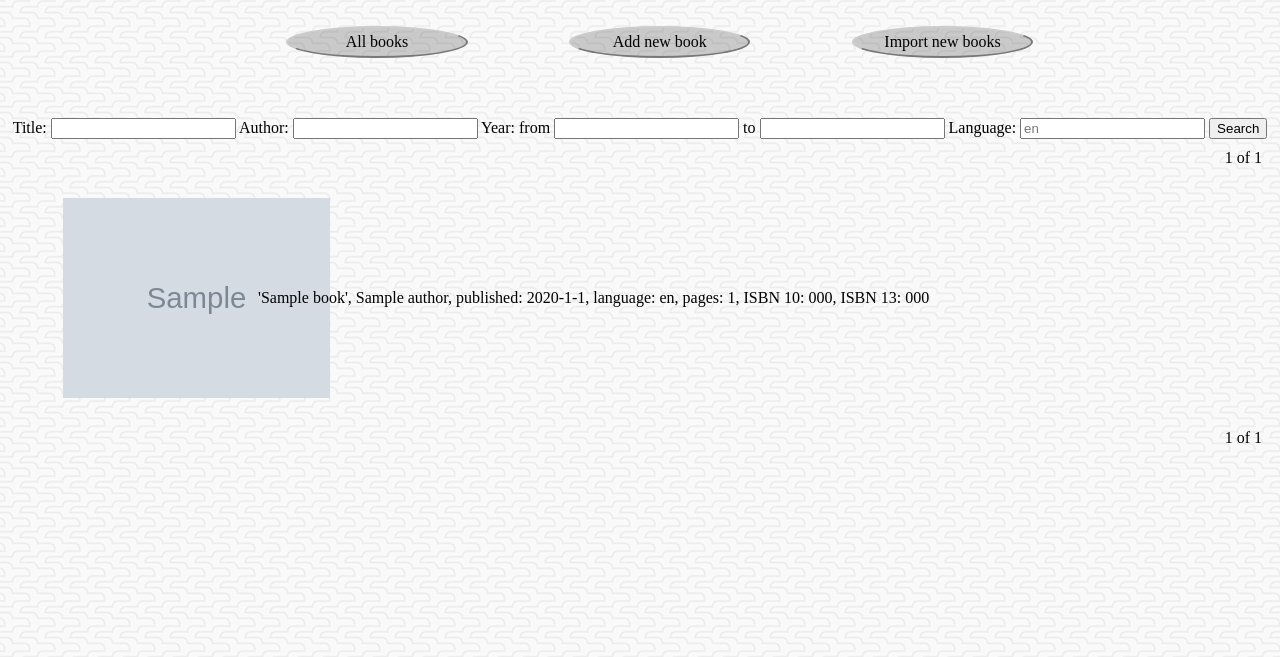
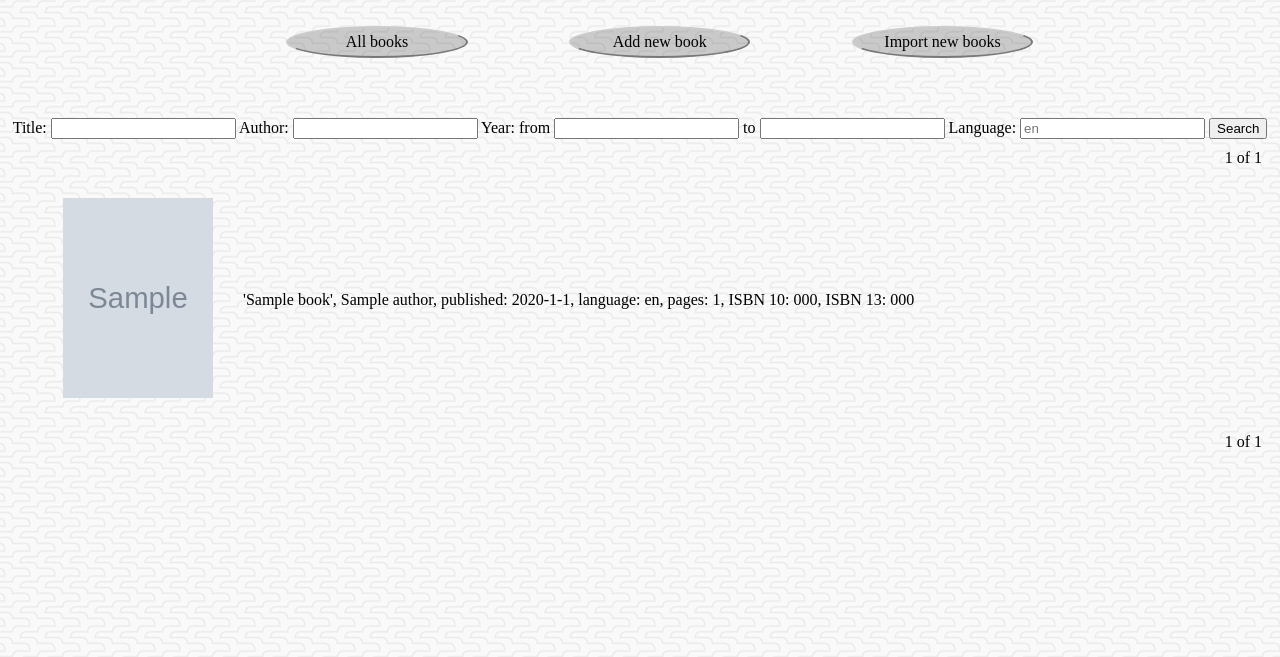
Before and after one commit to TomaszBinkiewicz/Books_API, a Django app: page /books/ in a window 1280 px wide. Shown: the top 657 px of the page. Run offline with Django 3.2, Linux system fonts and the light colour scheme; tables that the repository leaves empty hold one stand-in row (values such as "Sample post"); grey boxes marked "Sample" are stand-in pictures.

Commit message:
minor_styles_amendments

```diff
--- a/google_books/static/styles/books-list.css
+++ b/google_books/static/styles/books-list.css
@@ -18,8 +18,11 @@ img {
     width: 150px;
     font-style: italic;
     margin-right: 15px;
-    float: left;
     text-align: center;
+}
+
+.book-cover img {
+    max-width: 150px;
 }
 
 .books-list {
@@ -52,7 +55,7 @@ a.menu {
     border: 2px outset #ccc;
     padding: 5px;
     margin: 3.5%;
-    background-color: rgba(10,10,10,0.2);
+    background-color: rgba(10, 10, 10, 0.2);
     border-radius: 50%;
 }
 
@@ -60,8 +63,8 @@ a.menu {
     text-align: center;
 }
 
-select option{
-    text-align-last:center;
+select option {
+    text-align-last: center;
 }
 
 div.paginator {
```
